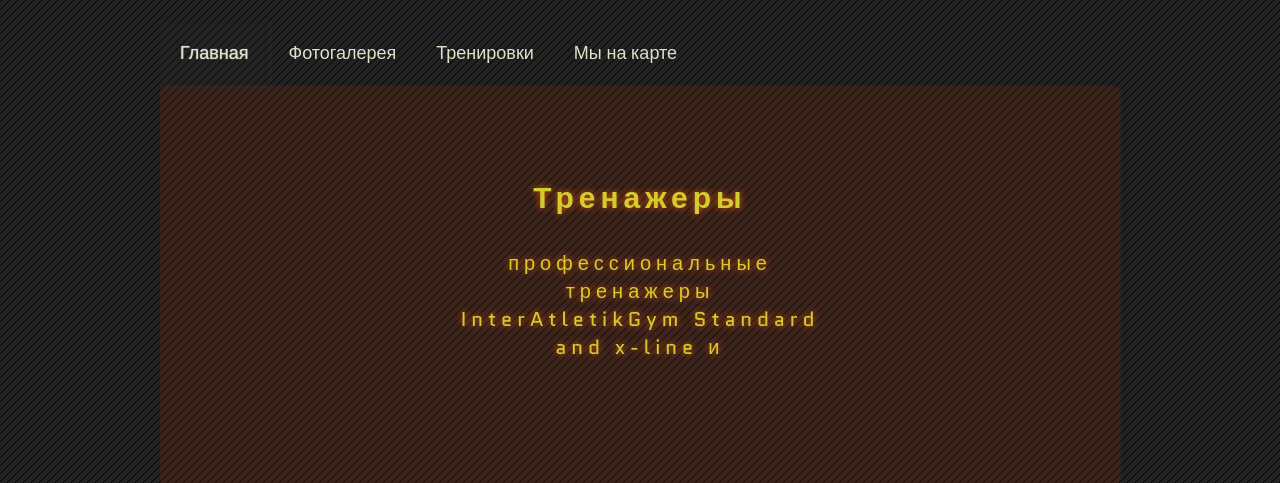
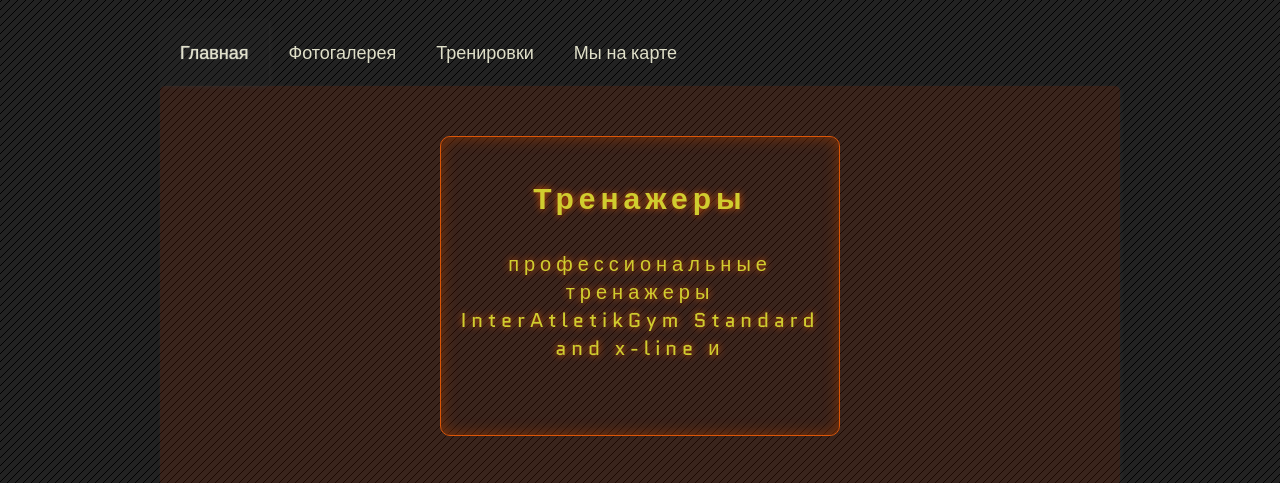
Before and after one commit to SergeyBerez/gladiator, a plain HTML site: page index.html in a window 1280 px wide. Shown: the part 222-705 px from the top of the page. Drawn offline with Linux system fonts and the light colour scheme.

Commit message:
добавил рамку на баннер

```diff
--- a/css/index_1page.css
+++ b/css/index_1page.css
@@ -43,8 +43,10 @@
   font-size: 20px;
   letter-spacing: 5px;
   color: rgb(223, 226, 62);
+  border: 1px solid rgb(241, 92, 5);
   border-radius: 10px;
   text-align: center;
+  box-shadow: 0px 0px 15px inset rgb(138, 54, 6);
   /* box-shadow: 1px 1px 5px rgba(58, 56, 56, 0.39); */
   text-shadow: 0px 0px 7px rgb(241, 92, 5);
 }
```
